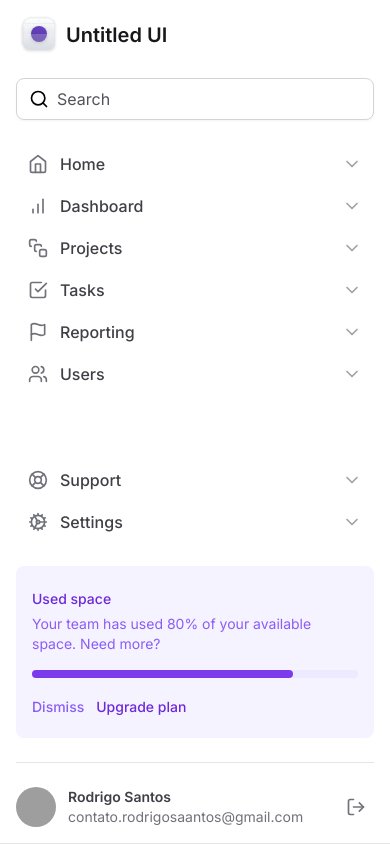
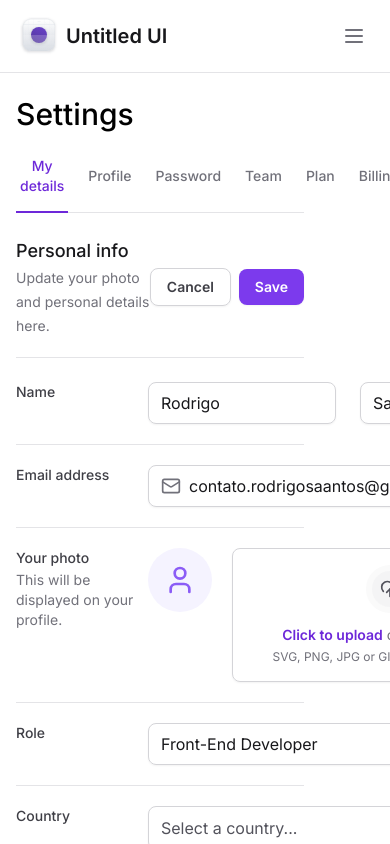
Before and after one commit to RodrigoSaantos/tailwind-next, a Next.js app: page / in a window 390 px wide. Shown: the top 844 px of the page. Built offline with nearby package versions, Linux system fonts and the light colour scheme; grey boxes are pictures that could not be loaded.

Commit message:
Sidebar opening

```diff
--- a/package.json
+++ b/package.json
@@ -10,6 +10,7 @@
   },
   "dependencies": {
     "@formkit/auto-animate": "^0.8.1",
+    "@radix-ui/react-collapsible": "^1.0.3",
     "@radix-ui/react-select": "^2.0.0",
     "@radix-ui/react-tabs": "^1.0.4",
     "framer-motion": "^10.18.0",
--- a/src/app/layout.tsx
+++ b/src/app/layout.tsx
@@ -18,9 +18,11 @@
   return (
     <html lang="en" className="antialiased">
       <body className={inter.className}>
-        <div className="grid-cols-app grid min-h-screen">
+        <div className="grid min-h-screen grid-cols-app">
           <Sidebar />
-          <main className="px-8 pb-12 pt-8">{children}</main>
+          <main className="px-4 pb-12 pt-24 lg:col-start-2 lg:px-8 lg:pt-8">
+            {children}
+          </main>
         </div>
       </body>
     </html>
--- a/src/components/Sidebar/index.tsx
+++ b/src/components/Sidebar/index.tsx
@@ -1,3 +1,5 @@
+'use client'
+
 import { Logo } from '@/components/Sidebar/Logo'
 import {
   BarChart,
@@ -6,6 +8,7 @@
   Flag,
   Home,
   LifeBuoy,
+  Menu,
   Search,
   SquareStack,
   Users,
@@ -14,12 +17,25 @@
 import { UsedSpaceWidget } from './UsedSpaceWidget'
 import { Profile } from './Profile'
 import * as Input from '@/components/Input'
+import * as Collapsible from '@radix-ui/react-collapsible'
+import { Button } from '../Button'
 
 export function Sidebar() {
   return (
-    <aside className="fixed bottom-0 left-0 right-0 top-0 z-20 flex flex-col gap-6 border-b border-zinc-200 bg-white p-4 lg:relative lg:right-auto lg:w-80 lg:border-r lg:px-5 lg:py-8">
+    <Collapsible.Root className="fixed left-0 right-0 top-0 z-20 flex flex-col gap-6 border-b border-zinc-200 bg-white p-4 data-[state=open]:bottom-0 lg:right-auto  lg:w-80 lg:border-r lg:px-5 lg:py-8 lg:data-[state=closed]:bottom-0">
+      <div className="flex items-center justify-between">
         <Logo />
+        <Collapsible.Trigger asChild className="lg:hidden">
+          <Button variant="ghost">
+            <Menu className="h-6 w-6" />
+          </Button>
+        </Collapsible.Trigger>
+      </div>
 
+      <Collapsible.Content
+        forceMount
+        className="flex flex-1 flex-col gap-6 data-[state=closed]:hidden lg:data-[state=closed]:flex"
+      >
         <Input.Root>
           <Input.Prefix>
             <Search className="h-5 w-5 to-zinc-500" />
@@ -47,6 +63,7 @@
 
           <Profile />
         </div>
-    </aside>
+      </Collapsible.Content>
+    </Collapsible.Root>
   )
 }
```
Also changed, not shown: 1 other file (tests, documents, lock files or other folders). Lines whose indentation alone changed are shown as unchanged.
